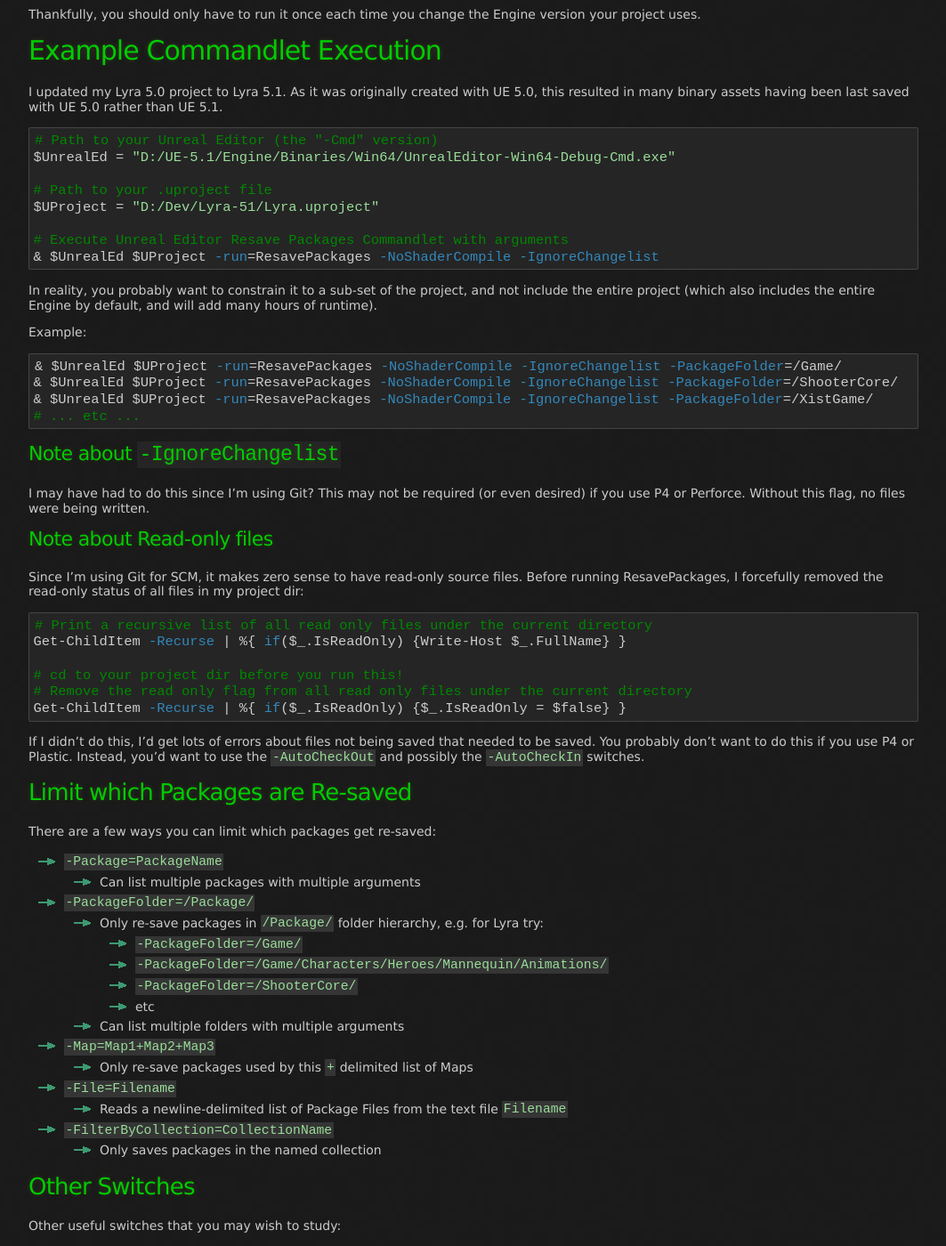
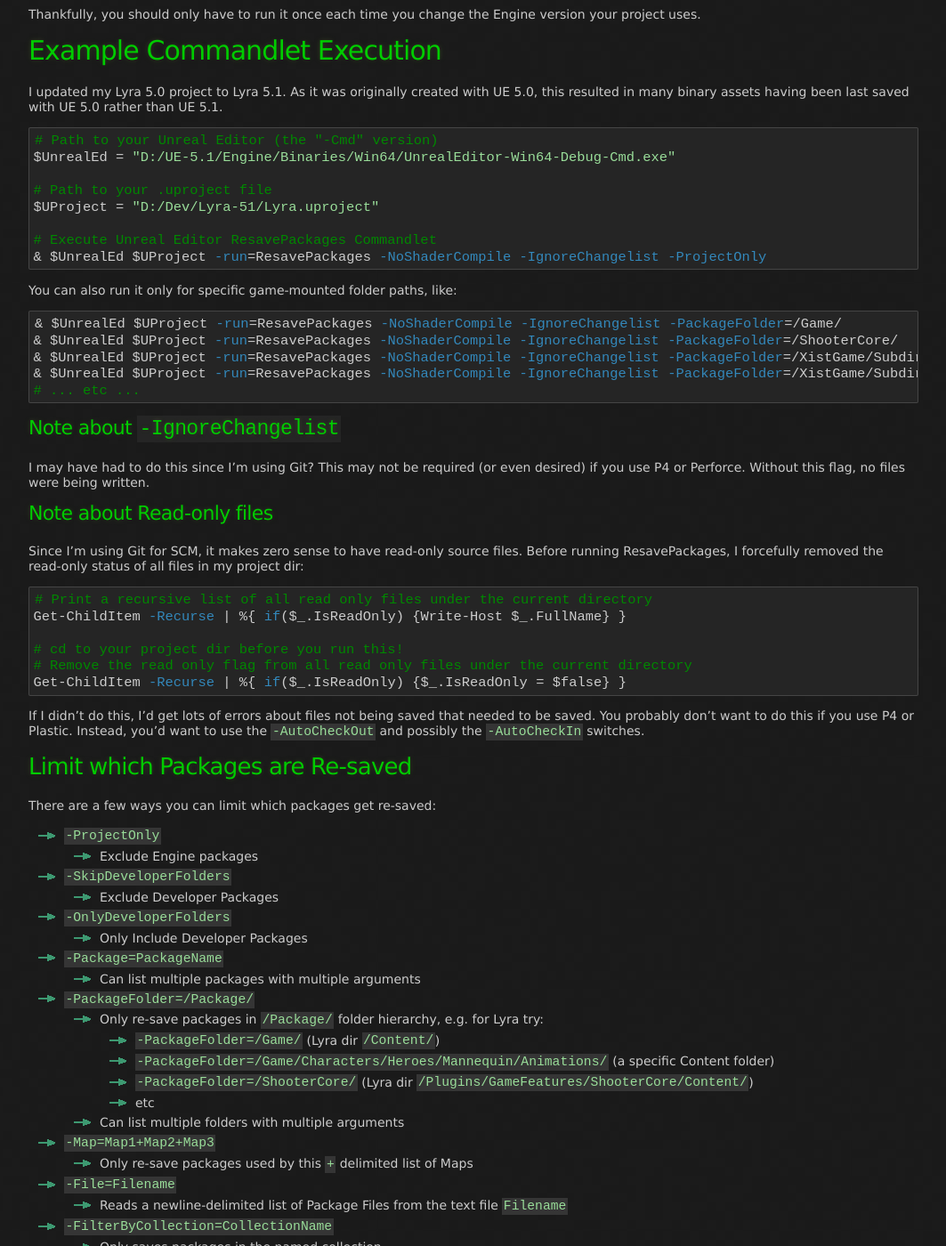
Before and after one commit to x157/x157.github.io, a Jekyll site: the page built from UE5/Engine/Resave-Assets.md, in a window 1280 px wide and 1400 px high, scrolled down 746 px. Shown: the whole window at 89% size, without its empty margins (108-1171 px from the left). Built offline with Jekyll 4.4.1, drawn with Linux system fonts in a browser that asks for light colours.

Commit message:
Set ProjectOnly as default; iterate example

````diff
--- a/UE5/Engine/Resave-Assets.md
+++ b/UE5/Engine/Resave-Assets.md
@@ -70,20 +70,17 @@
 # Path to your .uproject file
 $UProject = "D:/Dev/Lyra-51/Lyra.uproject"
 
-# Execute Unreal Editor Resave Packages Commandlet with arguments
-& $UnrealEd $UProject -run=ResavePackages -NoShaderCompile -IgnoreChangelist
+# Execute Unreal Editor ResavePackages Commandlet
+& $UnrealEd $UProject -run=ResavePackages -NoShaderCompile -IgnoreChangelist -ProjectOnly
 ```
 
-In reality, you probably want to constrain it to a sub-set of the project, and not include
-the entire project (which also includes the entire Engine by default,
-and will add many hours of runtime).
-
-Example:
+You can also run it only for specific game-mounted folder paths, like:
 
 ```powershell
 & $UnrealEd $UProject -run=ResavePackages -NoShaderCompile -IgnoreChangelist -PackageFolder=/Game/
 & $UnrealEd $UProject -run=ResavePackages -NoShaderCompile -IgnoreChangelist -PackageFolder=/ShooterCore/
-& $UnrealEd $UProject -run=ResavePackages -NoShaderCompile -IgnoreChangelist -PackageFolder=/XistGame/
+& $UnrealEd $UProject -run=ResavePackages -NoShaderCompile -IgnoreChangelist -PackageFolder=/XistGame/Subdir1/
+& $UnrealEd $UProject -run=ResavePackages -NoShaderCompile -IgnoreChangelist -PackageFolder=/XistGame/Subdir2/
 # ... etc ...
 ```
 
@@ -116,13 +113,19 @@
 
 There are a few ways you can limit which packages get re-saved:
 
+- `-ProjectOnly`
+  - Exclude Engine packages
+- `-SkipDeveloperFolders`
+  - Exclude Developer Packages
+- `-OnlyDeveloperFolders`
+  - Only Include Developer Packages
 - `-Package=PackageName`
   - Can list multiple packages with multiple arguments
 - `-PackageFolder=/Package/`
   - Only re-save packages in `/Package/` folder hierarchy, e.g. for Lyra try:
-    - `-PackageFolder=/Game/`
-    - `-PackageFolder=/Game/Characters/Heroes/Mannequin/Animations/`
-    - `-PackageFolder=/ShooterCore/`
+    - `-PackageFolder=/Game/` (Lyra dir `/Content/`)
+    - `-PackageFolder=/Game/Characters/Heroes/Mannequin/Animations/` (a specific Content folder)
+    - `-PackageFolder=/ShooterCore/` (Lyra dir `/Plugins/GameFeatures/ShooterCore/Content/`)
     - etc
   - Can list multiple folders with multiple arguments
 - `-Map=Map1+Map2+Map3`
````
